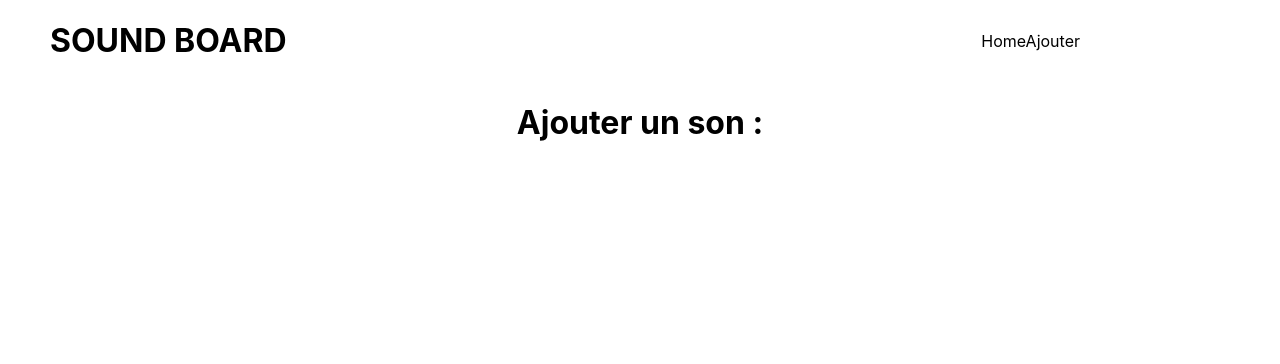
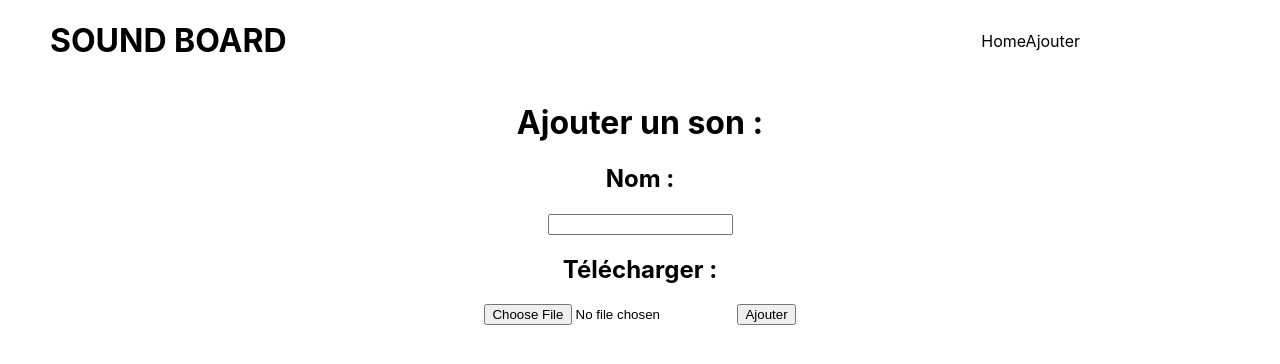
Before and after one commit to GuillaumeDaviid/Sound-Board, a React (Create React App) app in the folder sound-board/: page /add in a window 1280 px wide. Shown: the top 364 px of the page. Built offline with nearby package versions, Linux system fonts and the light colour scheme.

Commit message:
add component element

```diff
--- a/sound-board/src/components/Add.tsx
+++ b/sound-board/src/components/Add.tsx
@@ -4,6 +4,15 @@ export default function Add () {
     return(
         <div>
             <h1>Ajouter un son :</h1>
+
+            <h2>Nom : </h2>
+            <input type="text" data-testid="name"/>
+
+            <h2>Télécharger :</h2>
+            <input type="file" name="sound"
+            accept="audio/mp3, " data-testid="file"></input>
+
+            <button>Ajouter</button>
         </div>
     )
 }
```
